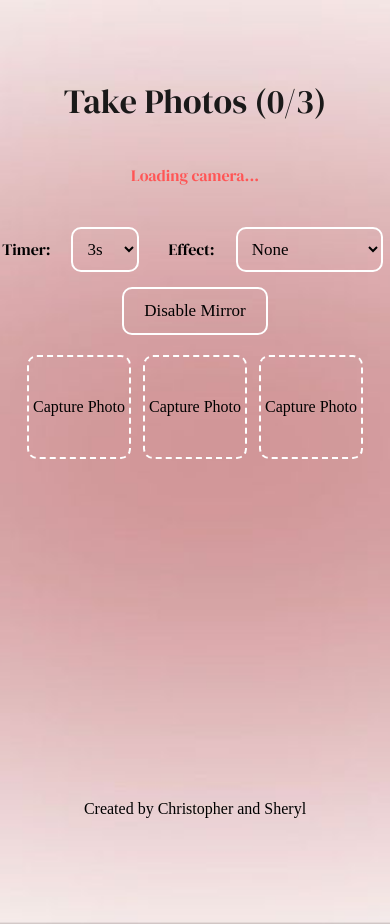
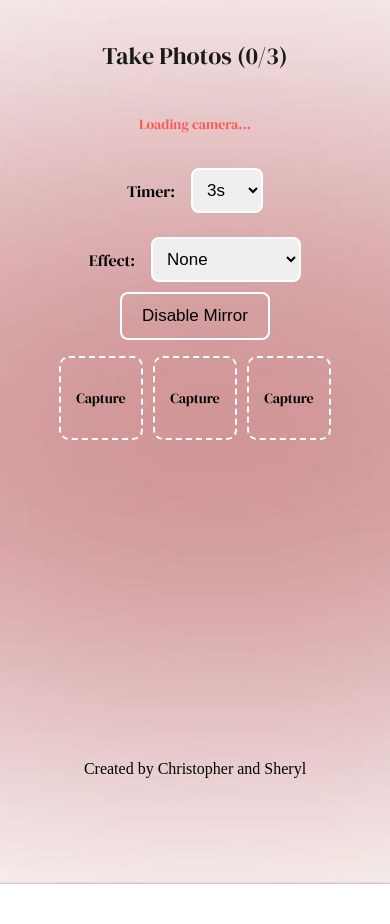
Before and after one commit to Christopheryu29/photobox-web, a React (Create React App) app: page /camera in a window 390 px wide. After the commit the page ends 884 px from the top, so only its background shows below. Built offline with nearby package versions, Linux system fonts and the light colour scheme; no server answers; a web font is replaced by a local one.

Commit message:
make mobile version ui

```diff
--- a/src/components/CameraPage.tsx
+++ b/src/components/CameraPage.tsx
@@ -1,18 +1,20 @@
+"use client";
+
 import React, { useState, useRef, useEffect } from "react";
 import { useNavigate, useLocation } from "react-router-dom";
 import styled from "styled-components";
-import { Box, Typography } from "@mui/material";
+import { Box, Typography, useMediaQuery } from "@mui/material";
 
 // Styled Components
 const WebcamContainer = styled.div<{ mirrored: boolean; filter: string }>`
   position: relative;
   width: 100%;
-  max-width: 600px;
+  max-width: ${(props) => (props.theme.isMobile ? "100%" : "600px")};
   margin: 20px auto;
   overflow: hidden;
 
   video {
-    width: 90%;
+    width: 100%;
     border-radius: 15px;
     transform: ${(props) => (props.mirrored ? "scaleX(-1)" : "none")};
     filter: ${(props) => props.filter};
@@ -24,7 +26,7 @@ const CountdownOverlay = styled.div`
   top: 50%;
   left: 50%;
   transform: translate(-50%, -50%);
-  font-size: 6rem;
+  font-size: 4rem;
   font-weight: bold;
   color: white;
   text-shadow: 0 0 10px black;
@@ -46,17 +48,15 @@ const FlashOverlay = styled.div<{ flash: boolean }>`
 
 const PreviewImgContainer = styled.div`
   position: relative;
-  display: inline-block;
   border: 2px dashed #ffff;
   border-radius: 10px;
-  width: 100px;
-  height: 100px;
+  width: 80px;
+  height: 80px;
   display: flex;
   align-items: center;
   justify-content: center;
   cursor: pointer;
   overflow: hidden;
-  transition: border-color 0.3s ease;
 
   &:hover {
     border-color: #ffd6e4;
@@ -70,9 +70,8 @@ const PreviewImg = styled.img`
 `;
 
 const Placeholder = styled.div`
-  font-size: 16px;
-  font-weight: 50;
-  font-family: serif;
+  font-size: 14px;
+  font-weight: 500;
   color: black;
   text-align: center;
 `;
@@ -88,9 +87,6 @@ const DeleteButton = styled.button`
   width: 15px;
   height: 15px;
   cursor: pointer;
-  display: flex;
-  align-items: center;
-  justify-content: center;
 
   &:hover {
     background-color: darkred;
@@ -104,7 +100,7 @@ const WebcamCanvas = styled.canvas`
 const ButtonsContainer = styled.div`
   display: flex;
   justify-content: center;
-  gap: 20px;
+  gap: 10px;
   margin: 10px 0;
   flex-wrap: wrap;
 `;
@@ -112,13 +108,11 @@ const ButtonsContainer = styled.div`
 const CaptureButton = styled.button`
   color: black;
   background-color: white;
-  border-radius: 10px;
-  padding: 12px 20px;
-  font-size: 20px;
+  border-radius: 8px;
+  padding: ${(props) => (props.theme.isMobile ? "10px 16px" : "12px 20px")};
+  font-size: ${(props) => (props.theme.isMobile ? "16px" : "20px")};
   font-weight: 600;
-  font-family: serif;
   cursor: pointer;
-  transition: all 0.3s ease;
   border: 2px solid #ffff;
 
   &:hover {
@@ -134,13 +128,10 @@ const CaptureButton = styled.button`
 const WebcamButton = styled.button`
   color: black;
   background-color: transparent;
-  border-radius: 10px;
-  padding: 12px 20px;
-  font-size: 17px;
-  font-weight: 50;
-  font-family: serif;
+  border-radius: 8px;
+  padding: ${(props) => (props.theme.isMobile ? "8px 14px" : "12px 20px")};
+  font-size: ${(props) => (props.theme.isMobile ? "14px" : "17px")};
   cursor: pointer;
-  transition: all 0.3s ease;
   border: 2px solid #ffff;
 
   &:hover {
@@ -154,16 +145,11 @@ const WebcamButton = styled.button`
 `;
 
 const Select = styled.select`
-  padding: 10px;
-  border-radius: 10px;
+  padding: ${(props) => (props.theme.isMobile ? "6px" : "10px")};
+  border-radius: 8px;
   border: none;
-  font-size: 17px;
-  font-weight: 50;
-  font-family: serif;
+  font-size: ${(props) => (props.theme.isMobile ? "14px" : "17px")};
   color: black;
-  background-color: transparent;
-  margin: 5px;
-  cursor: pointer;
   border: 2px solid #ffff;
 
   &:hover {
@@ -173,7 +159,7 @@ const Select = styled.select`
 
 const ErrorMessage = styled.p`
   color: #ff5555;
-  font-size: 16px;
+  font-size: 14px;
   text-align: center;
   margin-top: 10px;
 `;
@@ -181,8 +167,8 @@ const ErrorMessage = styled.p`
 const ImageGallery = styled.div`
   display: flex;
   justify-content: center;
-  gap: 12px;
-  margin-top: 20px;
+  gap: 10px;
+  margin-top: 16px;
   flex-wrap: wrap;
 `;
 
@@ -190,6 +176,7 @@ const CameraPage: React.FC = () => {
   const navigate = useNavigate();
   const location = useLocation();
   const template = location.state?.template || "diagonal";
+  const isMobile = useMediaQuery("(max-width: 768px)");
 
   const videoRef = useRef<HTMLVideoElement>(null);
   const canvasRef = useRef<HTMLCanvasElement>(null);
@@ -211,7 +198,11 @@ const CameraPage: React.FC = () => {
   const startCamera = async () => {
     try {
       const stream = await navigator.mediaDevices.getUserMedia({
-        video: { width: 1920, height: 1080, facingMode: "user" },
+        video: {
+          width: isMobile ? 1280 : 1920,
+          height: isMobile ? 720 : 1080,
+          facingMode: "user",
+        },
         audio: false,
       });
       if (videoRef.current) {
@@ -255,16 +246,15 @@ const CameraPage: React.FC = () => {
   };
 
   // Capture Photo
-
   const capturePhoto = (index: number) => {
     const video = videoRef.current;
     const canvas = canvasRef.current;
 
     if (video && canvas) {
       const ctx = canvas.getContext("2d");
-      // Set a higher resolution canvas for better image quality
-      canvas.width = 1920;
-      canvas.height = 1080;
+      // Set canvas resolution based on device
+      canvas.width = isMobile ? 1280 : 1920;
+      canvas.height = isMobile ? 720 : 1080;
 
       if (ctx) {
         ctx.save();
@@ -276,7 +266,6 @@ const CameraPage: React.FC = () => {
         ctx.drawImage(video, 0, 0, canvas.width, canvas.height);
         ctx.restore();
 
-        // Use PNG for better quality
         const imageSrc = canvas.toDataURL("image/png");
         const newImages = [...images];
         newImages[index] = imageSrc;
@@ -316,8 +305,8 @@ const CameraPage: React.FC = () => {
   }, []);
 
   return (
-    <Box height="85vh" textAlign="center" mt={10}>
-      <Typography variant="h4" color="primary" mb={4}>
+    <Box height="85vh" textAlign="center" mt={isMobile ? 5 : 10}>
+      <Typography variant={isMobile ? "h5" : "h4"} color="primary" mb={4}>
         Take Photos ({images.filter(Boolean).length}/{numberOfPhotos})
       </Typography>
 
@@ -340,11 +329,11 @@ const CameraPage: React.FC = () => {
         display="flex"
         flexDirection="row"
         gap={3}
-        alignContent={"center"}
         justifyContent={"center"}
+        flexWrap="wrap"
       >
         <Box display="flex" alignItems="center" gap={2}>
-          <label>Timer: </label>
+          <label>Timer:</label>
           <Select
             value={timer}
             onChange={(e) => setTimer(parseInt(e.target.value))}
@@ -356,7 +345,7 @@ const CameraPage: React.FC = () => {
         </Box>
 
         <Box display="flex" alignItems="center" gap={2}>
-          <label>Effect: </label>
+          <label>Effect:</label>
           <Select value={filter} onChange={(e) => setFilter(e.target.value)}>
             <option value="none">None</option>
             <option value="grayscale(100%)">Black & White</option>
@@ -407,7 +396,7 @@ const CameraPage: React.FC = () => {
                 </DeleteButton>
               </>
             ) : (
-              <Placeholder>Capture Photo</Placeholder>
+              <Placeholder>Capture</Placeholder>
             )}
           </PreviewImgContainer>
         ))}
--- a/src/components/FrameSelectionPage.tsx
+++ b/src/components/FrameSelectionPage.tsx
@@ -1,6 +1,15 @@
+"use client";
+
 import React, { useState, useEffect, useRef } from "react";
 import { useNavigate, useLocation } from "react-router-dom";
-import { Grid, Box, Button, Typography, Container } from "@mui/material";
+import {
+  Grid,
+  Box,
+  Button,
+  Typography,
+  Container,
+  useMediaQuery,
+} from "@mui/material";
 
 const frameColors = [
   "#ffffff",
@@ -10,6 +19,7 @@ const frameColors = [
   "#1e3d1b",
   "#fce6f2",
 ];
+
 const textures3 = [
   "./texture/3/1.png",
   "./texture/3/2.png",
@@ -37,10 +47,11 @@ const FrameSelectionPage: React.FC = () => {
   const [selectedFrameColor, setSelectedFrameColor] =
     useState<string>("#ffffff");
   const [selectedTexture, setSelectedTexture] = useState<string | null>(null);
-  const [frameWidth] = useState<number>(20); // Smaller frame width
+  const [frameWidth] = useState<number>(15); // Smaller frame width for mobile
   const canvasRef = useRef<HTMLCanvasElement>(null);
 
-  const pixelRatio = Math.max(window.devicePixelRatio || 1, 2); // Improved pixel ratio for better clarity
+  const isMobile = useMediaQuery("(max-width: 768px)"); // Mobile breakpoint
+  const pixelRatio = isMobile ? 2 : Math.max(window.devicePixelRatio || 1, 2); // Optimize pixel ratio for mobile
   const currentDate = new Date().toLocaleDateString(); // Get current date
 
   const generatePreview = () => {
@@ -53,16 +64,16 @@ const FrameSelectionPage: React.FC = () => {
     ctx.imageSmoothingEnabled = true; // Enable image smoothing
     ctx.imageSmoothingQuality = "high"; // Use high-quality smoothing
 
-    const gap = 10;
+    const gap = isMobile ? 8 : 10; // Smaller gap for mobile
     const cols = images.length === 4 ? 2 : 1;
     const rows = images.length === 4 ? 2 : 3;
 
-    // Small size but high resolution using pixel ratio
-    const photoWidth = images.length === 4 ? 250 : 320;
-    const photoHeight = images.length === 4 ? 320 : 200;
+    // Responsive size based on device
+    const photoWidth = isMobile ? 150 : images.length === 4 ? 250 : 320;
+    const photoHeight = isMobile ? 180 : images.length === 4 ? 320 : 200;
 
     // Additional space for "Photobox" and date
-    const textHeight = 100;
+    const textHeight = 80;
     const canvasWidth = cols * photoWidth + (cols - 1) * gap + 2 * frameWidth;
     const canvasHeight =
       rows * photoHeight + (rows - 1) * gap + 2 * frameWidth + textHeight;
@@ -72,7 +83,7 @@ const FrameSelectionPage: React.FC = () => {
     canvas.height = canvasHeight * pixelRatio;
 
     // Scale canvas to display smaller visually but keep high resolution
-    canvas.style.width = `${canvasWidth}px`;
+    canvas.style.width = isMobile ? "100%" : `${canvasWidth}px`;
     canvas.style.height = `${canvasHeight}px`;
     ctx.scale(pixelRatio, pixelRatio);
 
@@ -154,16 +165,16 @@ const FrameSelectionPage: React.FC = () => {
     textHeight: number
   ) => {
     const textX = canvasWidth / 2;
-    const textY = canvasHeight - textHeight + 40;
+    const textY = canvasHeight - textHeight + 30;
 
-    ctx.font = "bold 30px Arial";
+    ctx.font = isMobile ? "bold 20px Arial" : "bold 30px Arial";
     ctx.fillStyle = "#000000";
     ctx.textAlign = "center";
     ctx.fillText("Photobox", textX, textY);
 
-    ctx.font = "20px Arial";
+    ctx.font = isMobile ? "16px Arial" : "20px Arial";
     ctx.fillStyle = "#555555";
-    ctx.fillText(currentDate, textX, textY + 40);
+    ctx.fillText(currentDate, textX, textY + 30);
   };
 
   useEffect(() => {
@@ -187,56 +198,54 @@ const FrameSelectionPage: React.FC = () => {
   };
 
   return (
-    <Container maxWidth="lg" sx={{ textAlign: "center", mt: 5 }}>
-      <Typography variant="h4" gutterBottom>
+    <Container maxWidth="lg" sx={{ textAlign: "center", mt: isMobile ? 2 : 5 }}>
+      <Typography variant="h5" gutterBottom>
         Choose Your Frame
       </Typography>
 
       <Box
         sx={{
           display: "flex",
-          gap: 10,
+          flexDirection: isMobile ? "column" : "row",
+          gap: 3,
           justifyContent: "center",
-          alignItems: "flex-start",
+          alignItems: "center",
           mt: 3,
           mb: 5,
         }}
       >
         {/* Left Side: Canvas */}
-        <Box>
-          <canvas ref={canvasRef} />
+        <Box sx={{ width: isMobile ? "100%" : "auto" }}>
+          <canvas
+            ref={canvasRef}
+            style={{ borderRadius: "10px", border: "1px solid #ccc" }}
+          />
         </Box>
 
         {/* Right Side: Options */}
         <Box
           sx={{
-            width: "50%",
-            textAlign: "left",
+            width: isMobile ? "100%" : "50%",
+            textAlign: "center",
             display: "flex",
             flexDirection: "column",
             justifyContent: "center",
             alignItems: "center",
-            margin: "auto",
           }}
         >
           {/* Frame Color Options */}
-          <Typography variant="h6">Select Frame Color:</Typography>
+          <Typography variant="h6">Frame Color</Typography>
           <Grid
             container
             spacing={1}
-            sx={{
-              mt: 1,
-              mb: 2,
-              justifyContent: "center",
-              alignItems: "center",
-            }}
+            sx={{ mt: 1, mb: 2, justifyContent: "center" }}
           >
             {frameColors.map((color) => (
               <Grid item key={color}>
                 <Box
                   sx={{
-                    width: 40,
-                    height: 40,
+                    width: 35,
+                    height: 35,
                     borderRadius: "50%",
                     backgroundColor: color,
                     border:
@@ -255,26 +264,19 @@ const FrameSelectionPage: React.FC = () => {
           </Grid>
 
           {/* Frame Texture Options */}
-          <Typography variant="h6" sx={{ mt: 3 }}>
-            Select Background Texture:
-          </Typography>
+          <Typography variant="h6">Background Texture</Typography>
           <Grid
             container
             spacing={1}
-            sx={{
-              mt: 1,
-              mb: 2,
-              justifyContent: "center",
-              alignItems: "center",
-            }}
+            sx={{ mt: 1, mb: 2, justifyContent: "center" }}
           >
             {(images.length === 3 ? textures3 : textures4).map(
               (texture: string) => (
                 <Grid item key={texture}>
                   <Box
                     sx={{
-                      width: 40,
-                      height: 40,
+                      width: 35,
+                      height: 35,
                       borderRadius: "50%",
                       backgroundImage: `url(${texture})`,
                       backgroundSize: "cover",
@@ -298,7 +300,11 @@ const FrameSelectionPage: React.FC = () => {
               color="secondary"
               size="large"
               onClick={handleDownload}
-              sx={{ boxShadow: "none", textTransform: "none" }}
+              sx={{
+                boxShadow: "none",
+                textTransform: "none",
+                width: isMobile ? "100%" : "auto",
+              }}
             >
               Download
             </Button>
--- a/src/components/TemplateSelectionPage.tsx
+++ b/src/components/TemplateSelectionPage.tsx
@@ -1,66 +1,97 @@
-// TemplateSelectionPage.tsx
 import React from "react";
 import { useNavigate } from "react-router-dom";
-import { Grid, Box, Typography, Button } from "@mui/material";
+import { Grid, Box, Typography, Button, useMediaQuery } from "@mui/material";
 
 const TemplateSelectionPage: React.FC = () => {
   const navigate = useNavigate();
+  const isMobile = useMediaQuery("(max-width: 768px)");
 
   const handleSelectTemplate = (template: string) => {
     navigate("/camera", { state: { template } });
   };
 
   return (
-    <Box height="85vh" textAlign="center" mt={10}>
-      <Typography variant="h4" color="primary" mb={4}>
+    <Box
+      height="85vh"
+      textAlign="center"
+      mt={isMobile ? 5 : 10}
+      px={isMobile ? 2 : 0}
+    >
+      <Typography variant={isMobile ? "h5" : "h4"} color="primary" mb={4}>
         Choose Your Template
       </Typography>
 
       <Grid container spacing={3} justifyContent="center">
         {/* 3 Pictures (Diagonal) */}
-        <Grid item xs={6}>
+        <Grid item xs={12} sm={6}>
           <Box
             border={1}
             borderRadius={2}
             p={2}
             textAlign="center"
-            sx={{ cursor: "pointer", minHeight:"160px" }}
+            sx={{
+              cursor: "pointer",
+              minHeight: "180px",
+              transition: "all 0.3s",
+              "&:hover": { borderColor: "primary.main", boxShadow: 2 },
+            }}
             onClick={() => handleSelectTemplate("diagonal")}
           >
             <img
               src="/diagonal.png"
               alt="3 Pictures (Diagonal)"
-              style={{ maxWidth: "30%", borderRadius: "5px" }}
+              style={{ width: isMobile ? "50%" : "30%", borderRadius: "8px" }}
             />
-            <Typography color="primary" mt={2}>
+            <Typography
+              color="primary"
+              mt={2}
+              fontSize={isMobile ? "16px" : "18px"}
+            >
               3 Pictures (Diagonal)
             </Typography>
           </Box>
         </Grid>
 
         {/* 4 Pictures (2x2) */}
-        <Grid item xs={6}>
+        <Grid item xs={12} sm={6}>
           <Box
             border={1}
             borderRadius={2}
             p={2}
             textAlign="center"
-            sx={{ cursor: "pointer", minHeight:"160px" }}
+            sx={{
+              cursor: "pointer",
+              minHeight: "180px",
+              transition: "all 0.3s",
+              "&:hover": { borderColor: "primary.main", boxShadow: 2 },
+            }}
             onClick={() => handleSelectTemplate("grid")}
           >
             <img
               src="/grid.png"
               alt="4 Pictures (2x2)"
-              style={{ maxWidth: "45%", borderRadius: "5px" }}
+              style={{ width: isMobile ? "60%" : "45%", borderRadius: "8px" }}
             />
-            <Typography color="primary" mt={2}>
+            <Typography
+              color="primary"
+              mt={2}
+              fontSize={isMobile ? "16px" : "18px"}
+            >
               4 Pictures (2x2)
             </Typography>
           </Box>
         </Grid>
       </Grid>
 
-      <Button variant="outlined" sx={{ mt: 4 }} onClick={() => navigate("/")}>
+      <Button
+        variant="outlined"
+        sx={{
+          mt: 4,
+          width: isMobile ? "80%" : "auto",
+          fontSize: isMobile ? "14px" : "16px",
+        }}
+        onClick={() => navigate("/")}
+      >
         Back
       </Button>
     </Box>
```
Also changed, not shown: src/components/LandingPage.tsx (+10 -3 lines).
